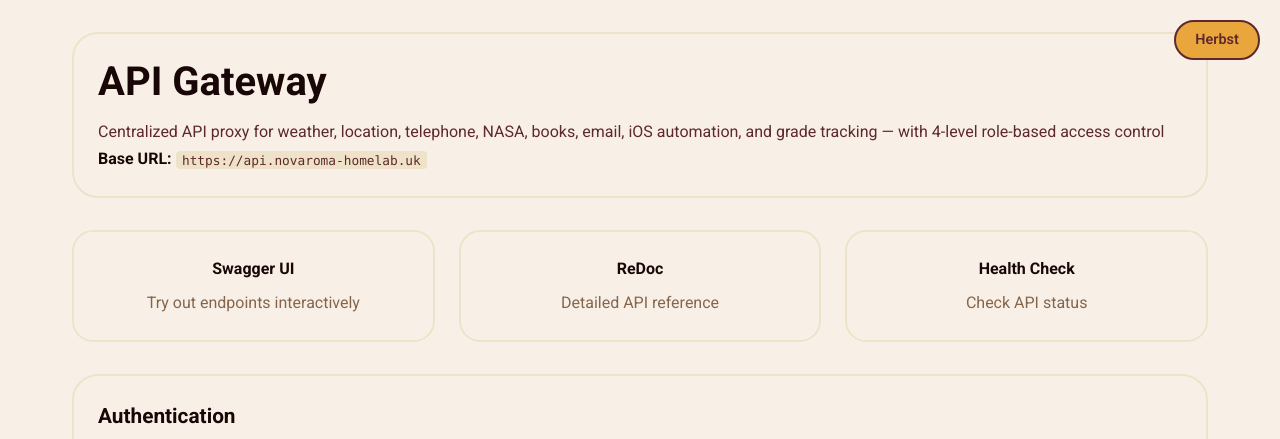
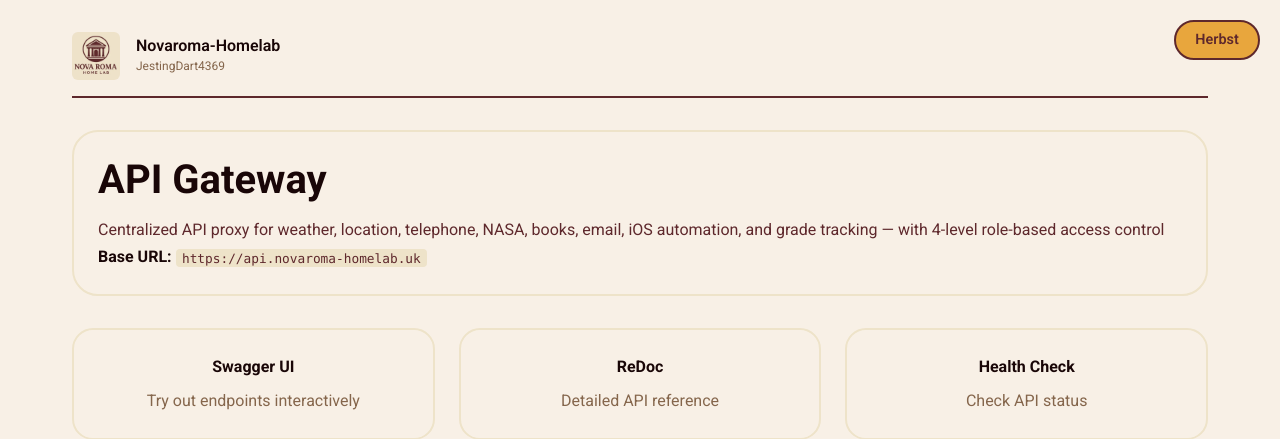
Before and after one commit to JestingDart4369/Api_Novaroma-Homelab, a FastAPI app: page / in a window 1280 px wide. Shown: the top 439 px of the page. Run offline with FastAPI, Linux system fonts and the light colour scheme; parts of the project's set-up code (start-up, migrations or seed data) failed here and were passed over.

Commit message:
Add Nova Roma logo and seasons to the homepage, Swagger and ReDoc
Serve the design-system logo at /logo.webp and use it in the homepage and
Swagger headers, as favicon, and as the ReDoc sidebar logo. Swagger and
ReDoc now follow the same month-based Fruehling/Sommer/Herbst/Winter
palettes as the homepage, in light and dark.

Co-Authored-By: Claude Sonnet 5.5 <noreply@anthropic.com>
Claude-Session: https://claude.ai/code/session_018gmidyHjarVZTLB6aUK9RJ

```diff
--- a/legacy/app/main.py
+++ b/legacy/app/main.py
@@ -4,7 +4,8 @@ import httpx
 from pathlib import Path
 from fastapi import FastAPI, Depends, HTTPException, Request
 from fastapi.openapi.docs import get_swagger_ui_html, get_redoc_html
-from fastapi.responses import HTMLResponse, JSONResponse
+from fastapi.openapi.utils import get_openapi
+from fastapi.responses import FileResponse, HTMLResponse, JSONResponse
 from fastapi.exceptions import RequestValidationError
 from fastapi.middleware.cors import CORSMiddleware
 from dotenv import load_dotenv
@@ -116,26 +117,90 @@ def initialize_server():
 initialize_server()
 
 FONT_LINK = '<link href="https://fonts.googleapis.com/css2?family=Roboto:wght@400;600;700&display=swap" rel="stylesheet">'
+ICON_LINK = '<link rel="icon" type="image/webp" href="/logo.webp">'
+
+# Logo from the Nova Roma design system (header, favicon, ReDoc sidebar)
+@app.get("/logo.webp", include_in_schema=False)
+async def logo():
+    return FileResponse(
+        Path(__file__).parent / "static" / "nova-roma-logo-256.webp",
+        media_type="image/webp",
+        headers={"Cache-Control": "public, max-age=86400"},
+    )
+
+def custom_openapi():
+    if app.openapi_schema:
+        return app.openapi_schema
+    schema = get_openapi(title=app.title, version=app.version, description=app.description, routes=app.routes)
+    schema["info"]["x-logo"] = {"url": "/logo.webp", "altText": "Novaroma Logo", "backgroundColor": "#eee3c9"}
+    app.openapi_schema = schema
+    return schema
+
+app.openapi = custom_openapi
+
+SEASON_JS = """
+function novaromaSeason() {
+    var m = new Date().getMonth() + 1;
+    if (m >= 3 && m <= 5) return ['spring', 'Frühling'];
+    if (m >= 6 && m <= 8) return ['summer', 'Sommer'];
+    if (m >= 9 && m <= 11) return ['autumn', 'Herbst'];
+    return ['winter', 'Winter'];
+}
+"""
+
+SWAGGER_HEADER = (
+    '<header class="nr-header">'
+    '<img src="/logo.webp" alt="Novaroma Logo" width="48" height="48">'
+    '<div><div class="nr-title">Novaroma-Homelab</div><div class="nr-sub">API Docs</div></div>'
+    '<span class="nr-season" id="nr-season"></span></header>'
+    '<script>' + SEASON_JS +
+    'var s = novaromaSeason(); document.documentElement.dataset.season = s[0];'
+    'document.getElementById("nr-season").textContent = s[1];</script>'
+)
 
 # Swagger UI / ReDoc with the Nova Roma design system
 @app.get("/docs", response_class=HTMLResponse, include_in_schema=False)
 async def swagger_docs():
     css = (Path(__file__).parent / "templates" / "swagger-novaroma.css").read_text(encoding="utf-8")
     page = get_swagger_ui_html(openapi_url=app.openapi_url, title="Novaroma API Gateway - Docs").body.decode()
-    return page.replace("</head>", f"{FONT_LINK}<style>{css}</style></head>", 1)
+    page = page.replace("</head>", f"{ICON_LINK}{FONT_LINK}<style>{css}</style></head>", 1)
+    return page.replace("<body>", f"<body>{SWAGGER_HEADER}", 1)
 
-REDOC_THEME = (
-    "{&quot;typography&quot;:{&quot;fontFamily&quot;:&quot;Roboto, sans-serif&quot;,&quot;headings&quot;:{&quot;fontFamily&quot;:&quot;Roboto, sans-serif&quot;}},"
-    "&quot;colors&quot;:{&quot;primary&quot;:{&quot;main&quot;:&quot;#5e282c&quot;},&quot;text&quot;:{&quot;primary&quot;:&quot;#190607&quot;}},"
-    "&quot;sidebar&quot;:{&quot;backgroundColor&quot;:&quot;#eee3c9&quot;,&quot;textColor&quot;:&quot;#190607&quot;},"
-    "&quot;rightPanel&quot;:{&quot;backgroundColor&quot;:&quot;#5e282c&quot;}}"
-)
+REDOC_JS = "<script>" + SEASON_JS + """
+(function () {
+    var s = novaromaSeason()[0];
+    var dark = window.matchMedia && window.matchMedia('(prefers-color-scheme: dark)').matches;
+    var light = {
+        spring: ['#fbf3f6', '#8e6271'], summer: ['#fdf8ea', '#836e42'],
+        autumn: ['#f8f0e6', '#85664c'], winter: ['#f1f5fa', '#5c7084']
+    };
+    var night = {
+        spring: ['#1f0f14', '#cfa6b6'], summer: ['#1d1608', '#cdb67e'],
+        autumn: ['#1d1109', '#cfa883'], winter: ['#0e1620', '#9db6cc']
+    };
+    var p = (dark ? night : light)[s];
+    var main = dark ? '#eee3c9' : '#5e282c';
+    var text = dark ? '#fff8ea' : '#190607';
+    var accent = dark ? '#6e3338' : '#eee3c9';
+    var font = 'Roboto, -apple-system, BlinkMacSystemFont, "Segoe UI", sans-serif';
+    var theme = {
+        typography: { fontFamily: font, headings: { fontFamily: font }, code: { fontFamily: 'monospace' } },
+        colors: { primary: { main: main }, text: { primary: text, secondary: p[1] } },
+        sidebar: { backgroundColor: accent, textColor: text },
+        rightPanel: { backgroundColor: dark ? '#120808' : '#5e282c', textColor: '#eee3c9' }
+    };
+    document.querySelector('redoc').setAttribute('theme', JSON.stringify(theme));
+    var css = document.createElement('style');
+    css.textContent = 'body{background:' + p[0] + ';margin:0}.api-content{background:' + p[0] + '}';
+    document.head.appendChild(css);
+})();
+</script>"""
 
 @app.get("/redoc", response_class=HTMLResponse, include_in_schema=False)
 async def redoc_docs():
     page = get_redoc_html(openapi_url=app.openapi_url, title="Novaroma API Gateway - ReDoc").body.decode()
-    page = page.replace("<redoc ", f'<redoc theme="{REDOC_THEME}" ', 1)
-    return page.replace("</head>", f"{FONT_LINK}<style>body{{background:#f6f7fb}}</style></head>", 1)
+    page = page.replace("</head>", f"{ICON_LINK}{FONT_LINK}</head>", 1)
+    return page.replace("</redoc>", f"</redoc>{REDOC_JS}", 1)
 
 #The main Page
 @app.get("/", response_class=HTMLResponse, include_in_schema=False)
--- a/legacy/app/templates/index.html
+++ b/legacy/app/templates/index.html
@@ -5,6 +5,7 @@
     <meta name="viewport" content="width=device-width, initial-scale=1.0">
     <title>Novaroma API Gateway</title>
     <meta name="color-scheme" content="light dark">
+    <link rel="icon" type="image/webp" href="/logo.webp">
     <link rel="preconnect" href="https://fonts.googleapis.com">
     <link rel="preconnect" href="https://fonts.gstatic.com" crossorigin>
     <link href="https://fonts.googleapis.com/css2?family=Roboto:wght@400;600;700&display=swap" rel="stylesheet">
@@ -122,6 +123,33 @@
             z-index: 1000;
         }
 
+        .site-header {
+            display: flex;
+            align-items: center;
+            gap: 1rem;
+            padding: 0 0 1rem;
+            margin-bottom: 2rem;
+            border-bottom: var(--line) solid var(--main);
+        }
+
+        .site-header img {
+            height: 48px;
+            width: 48px;
+            border-radius: 6px;
+        }
+
+        .site-title {
+            color: var(--text);
+            font-size: 1rem;
+            font-weight: 600;
+            line-height: 1.3;
+        }
+
+        .site-sub {
+            color: var(--muted);
+            font-size: 0.75rem;
+        }
+
         .header,
         .content,
         .footer {
@@ -363,6 +391,14 @@
     <div class="season-indicator" id="seasonIndicator">Herbst</div>
 
     <div class="container">
+        <div class="site-header">
+            <img src="/logo.webp" alt="Novaroma Logo" width="48" height="48">
+            <div>
+                <div class="site-title">Novaroma-Homelab</div>
+                <div class="site-sub">JestingDart4369</div>
+            </div>
+        </div>
+
         <div class="header">
             <h1>API Gateway</h1>
             <p>Centralized API proxy for weather, location, telephone, NASA, books, email, iOS automation, and grade tracking — with 4-level role-based access control</p>
```
Also changed, not shown: legacy/app/templates/swagger-novaroma.css (+68 -0 lines), legacy/app/static/nova-roma-logo-256.webp (added).
